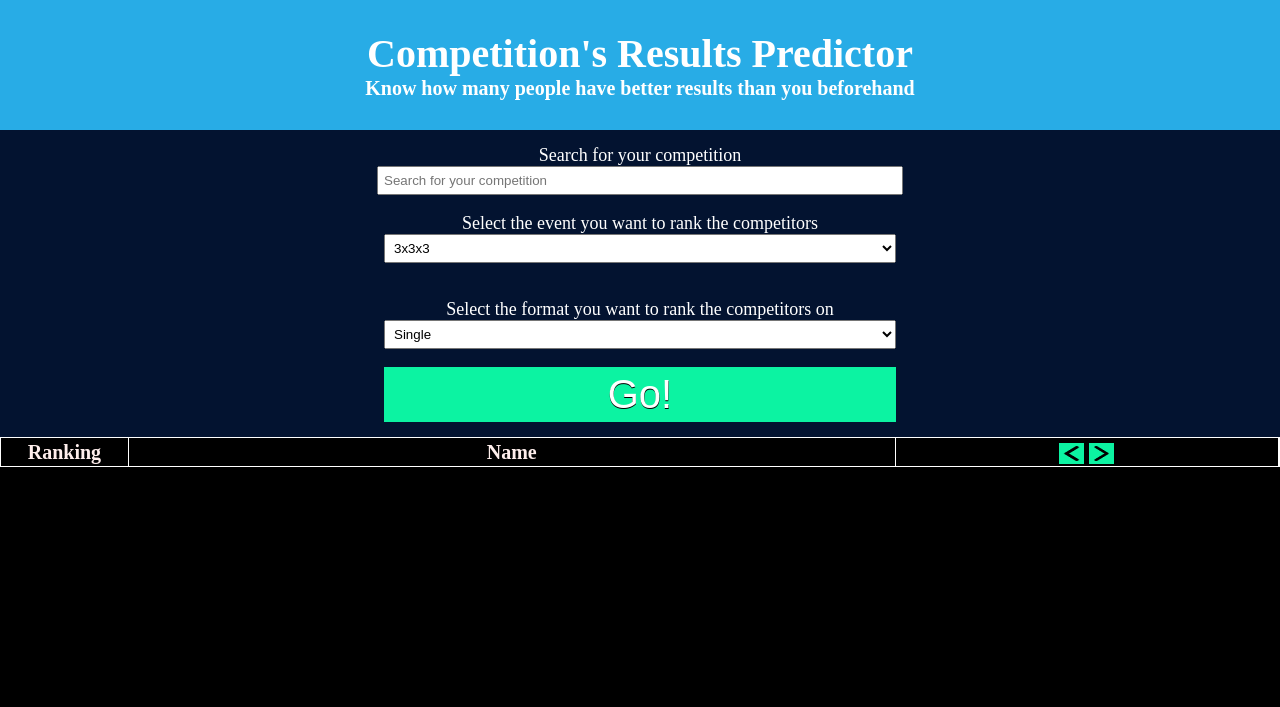
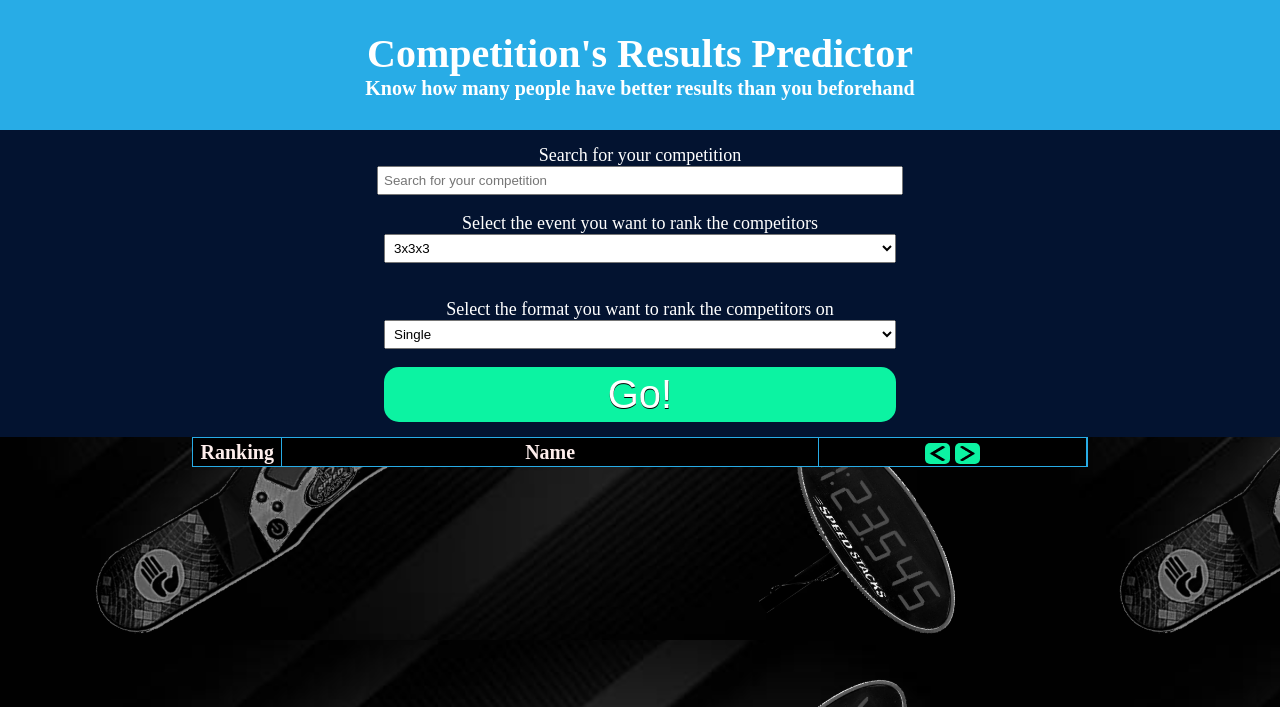
Before and after one commit to i6iesma/wca-competition-predictor, a Flask app: page / in a window 1280 px wide. Shown: the top 707 px of the page. Run offline with Flask 3, Linux system fonts and the light colour scheme; data that the repository does not hold is empty; some libraries are stand-ins or nearby versions.

Commit message:
reduced table size and added background image

```diff
--- a/python-app/static/css/style.css
+++ b/python-app/static/css/style.css
@@ -9,7 +9,8 @@
 }
 body {
   text-align: center;
-  background-color: var(--background);
+  background-image: url("/static/background-img.png");
+  background-size: 80%;
 }
 go-submit {
   color: black;
@@ -35,6 +36,11 @@ div.form {
 div.form label {
   font-size: 18px;
 }
+.div-table {
+  width: 70%;
+  margin: auto;
+  background-color: black;
+}
 div.form input {
   width: 40%;
   padding: 5px;
@@ -45,6 +51,8 @@ input[type="submit"] {
   text-shadow: 0.1px 1px black;
   font-size: 40px;
   background-color: var(--accent);
+  width: 40%;
+  border-radius: 15px;
 }
 input[type="submit"]:hover {
   transform: scale(1.05);
@@ -61,7 +69,7 @@ td,
 th {
   border-collapse: collapse;
   border: 1px solid;
-  border-color: white;
+  border-color: var(--primary);
   width: 100%;
   margin-left: auto;
   margin-right: auto;
@@ -88,6 +96,7 @@ button.image-button {
   margin-top: 5px;
   padding-top: 3px;
   display: inline-block;
+  border-radius: 5px;
 }
 button.image-button:hover {
   transform: scale(1.1);
```
Also changed, not shown: python-app/static/background-img.png (added).
